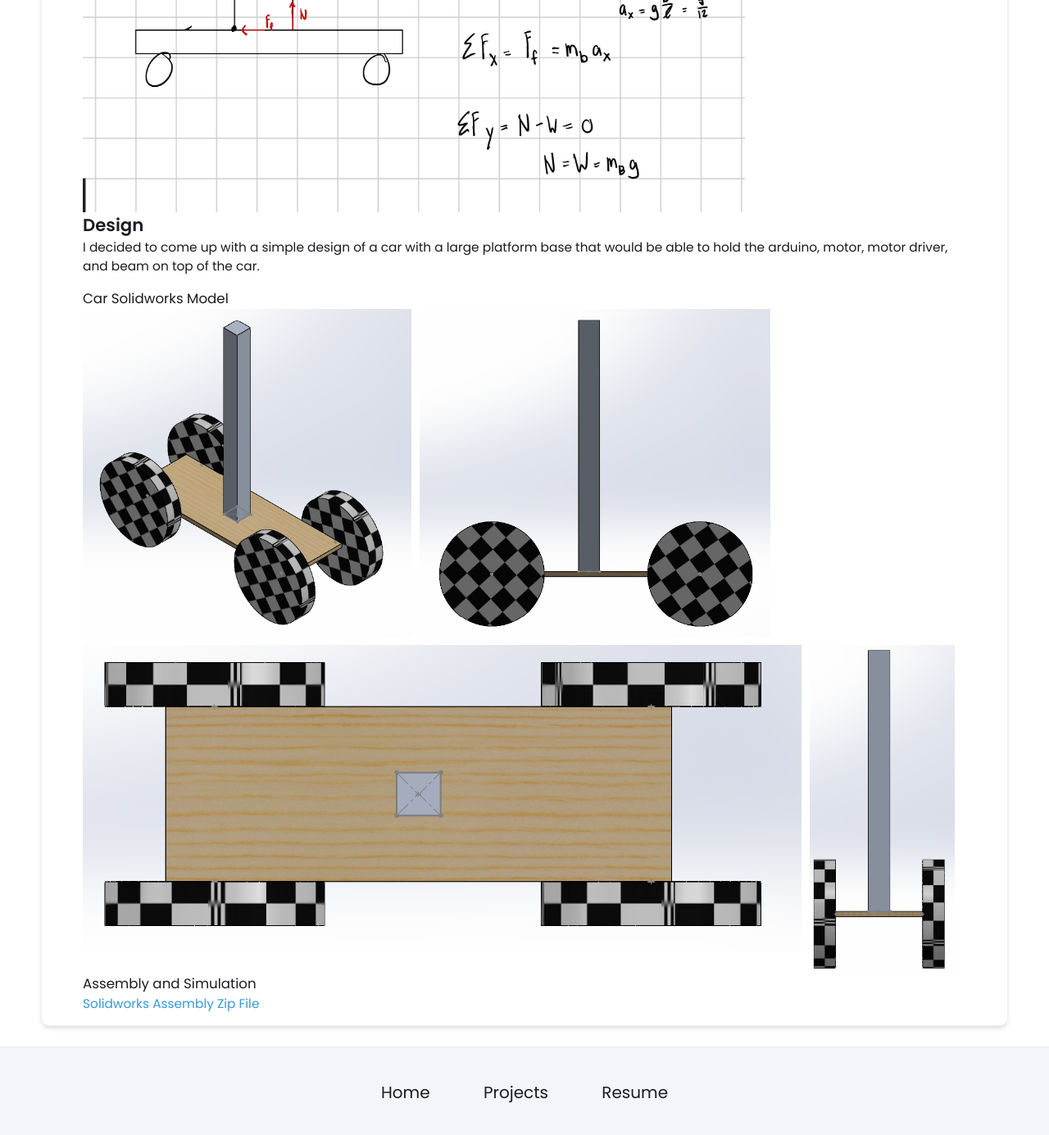
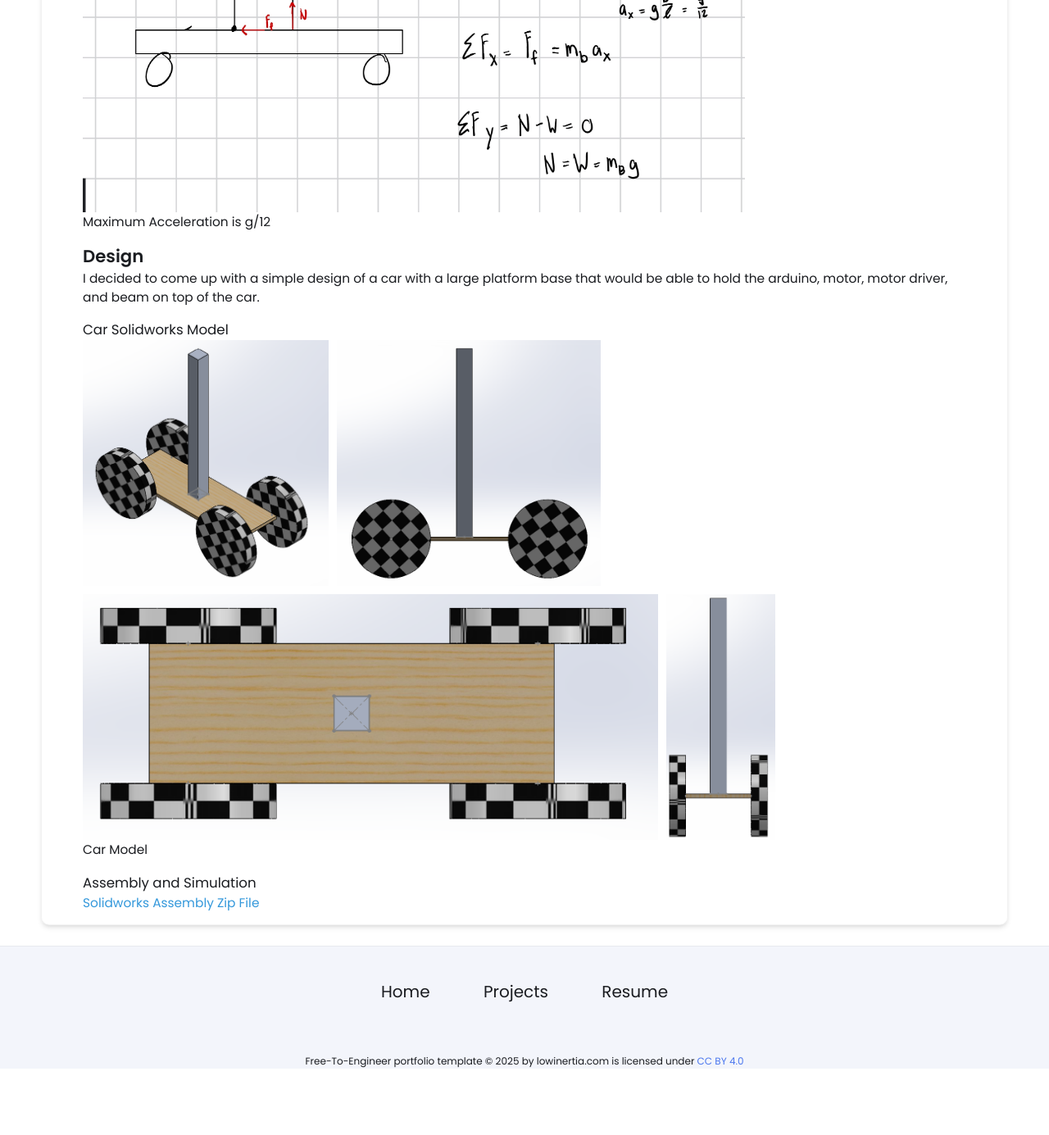
Before and after one commit to michael-vuong/michael-vuong.github.io, a Jekyll site: the page built from _projects/MotorSpeedControl/index.md, in a window 1280 px wide and 1400 px high, scrolled down 1111 px. Shown: the top 1385 px of the window at 82% size. Built offline with Jekyll 4.4.1, drawn with Linux system fonts in a browser that asks for light colours; after the commit the page ends 2415 px from its top, so only the background shows below that.

Commit message:
Update index.md

```diff
--- a/_projects/MotorSpeedControl/index.md
+++ b/_projects/MotorSpeedControl/index.md
@@ -16,6 +16,7 @@
 
 ### Maximum Linear Acceleration Calculations
 {% include image-gallery.html images="MaxAccel.png" height="400" %}
+Maximum Acceleration is g/12
 
 
 ## Design
@@ -23,7 +24,8 @@
 
 
 ### Car Solidworks Model
-{% include image-gallery.html images="Screenshot 2025-10-25 171213.png, Screenshot 2025-10-25 171225.png, Screenshot 2025-10-25 171235.png, Screenshot 2025-10-25 171257.png" height="400" %}
+{% include image-gallery.html images="Screenshot 2025-10-25 171213.png, Screenshot 2025-10-25 171225.png, Screenshot 2025-10-25 171235.png, Screenshot 2025-10-25 171257.png" height="300" %}
+Car Model
 
 
 ### Assembly and Simulation
```
